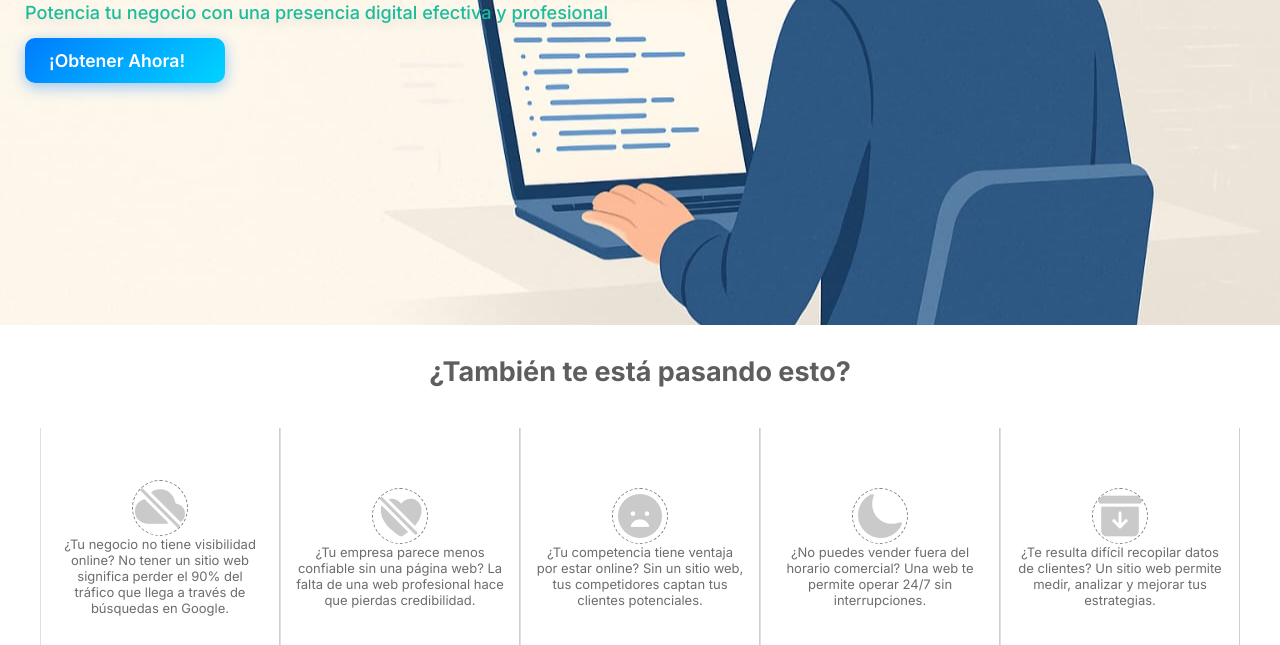
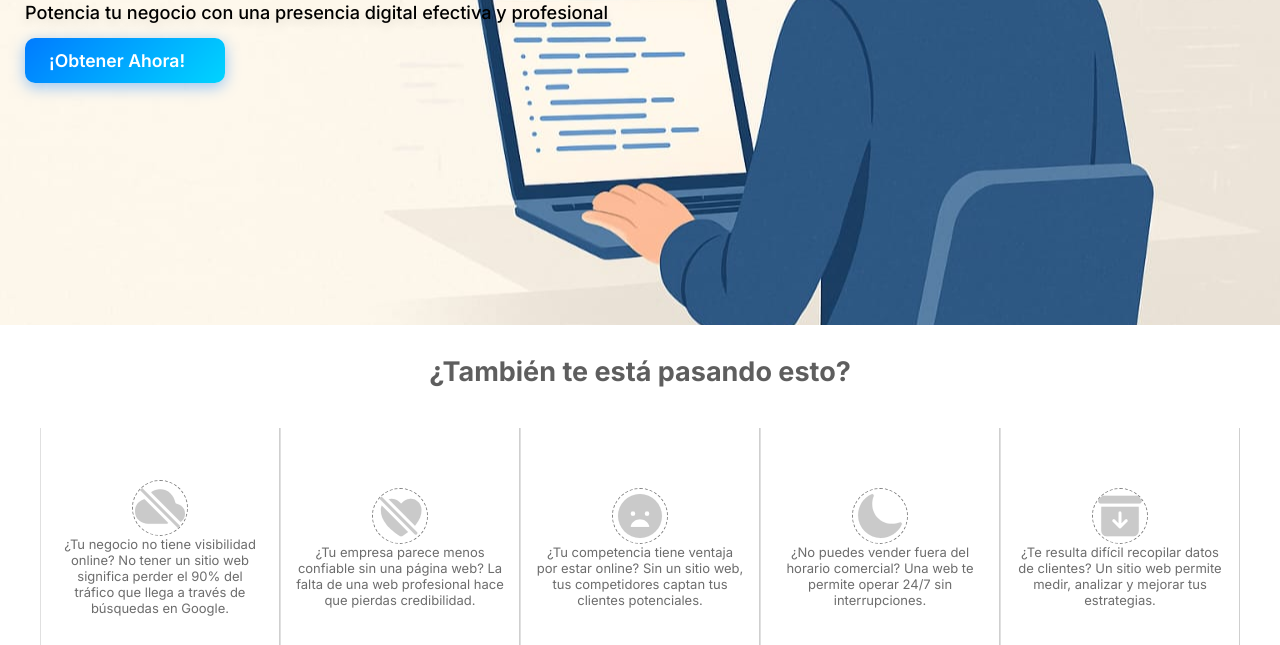
Before and after one commit to 78Simon87/landig-page, a plain HTML site: page index.html in a window 1280 px wide. Shown: the part 455-1100 px from the top of the page. Drawn offline with nearby package versions, Linux system fonts and the light colour scheme.

Commit message:
Update style.css

```diff
--- a/style.css
+++ b/style.css
@@ -239,7 +239,7 @@ html{
 .encabezado p {
   font-size: 1.13rem;
   font-weight: 500;
-  color: var(--color-accent);
+  color: black;
   line-height: 1.7;
   text-shadow: 0 5px 10px var(--color-shadow);
 }
```
